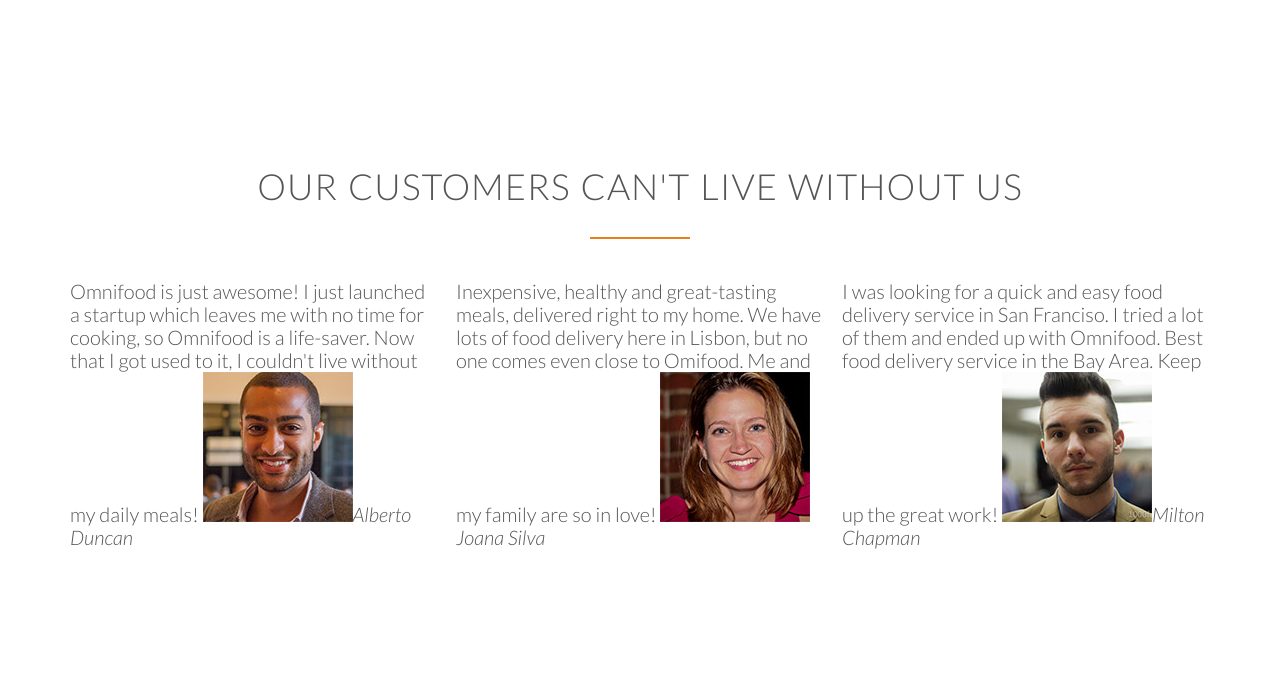
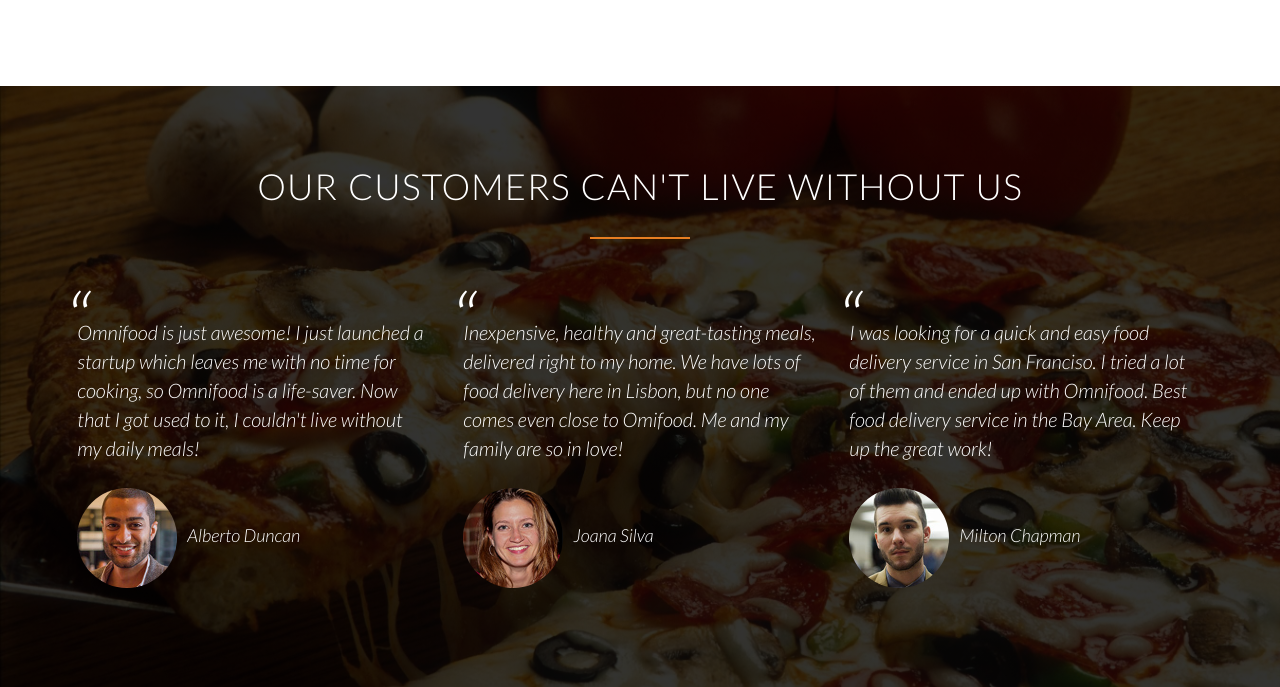
Before and after one commit to zizuo/ofood, a plain HTML site: page index.html in a window 1280 px wide. Shown: the part 3268-3955 px from the top of the page. Before the commit the page ends 3909 px from the top, so only its background shows below. Drawn offline with Linux system fonts and the light colour scheme.

Commit message:
Customer testimonials section style designed in css.

```diff
--- a/resources/css/style.css
+++ b/resources/css/style.css
@@ -192,7 +192,7 @@
     height: 100vh;
     background-size: cover;
     background-position: center;
-
+    background-attachment: fixed;
 }
 
 .header-box {
@@ -359,3 +359,45 @@
 .city-featur {
     margin-bottom: 5px;
 }
+
+
+/* ----------------------------------------------------------- */
+/* TESTIMONIALS */
+/* ----------------------------------------------------------- */
+
+.section-testimonials {
+    background-image: linear-gradient(rgba(0, 0, 0, 0.8), rgba(0, 0, 0, 0.8)), url(img/back-customers.jpg);
+    background-size: cover;
+    color: #fff;
+    background-attachment: fixed;
+}
+
+blockquote {
+    padding: 2%;
+    font-style: italic;
+    line-height: 145%;
+    position: relative;
+    margin-top: 30px;
+}
+
+blockquote:before {
+    content: "\201C";
+    font-size: 400%;
+    display: block;
+    position: absolute;
+    top: -5px;
+    left: -5px;
+}
+
+cite {
+    font-size: 90%;
+    margin-top: 25px;
+    display: block;
+}
+
+cite img {
+    height: 100px;
+    border-radius: 50%;
+    margin-right: 10px;
+    vertical-align: middle;
+}
```
Also changed, not shown: resources/css/img/back-customers.jpg (added).
